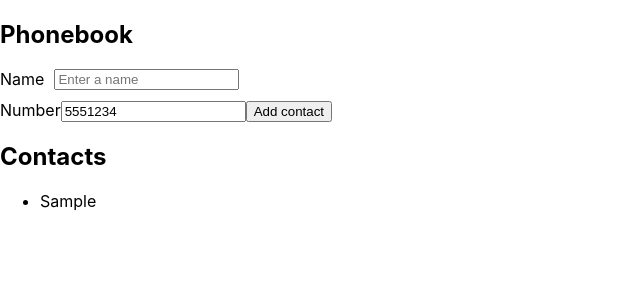
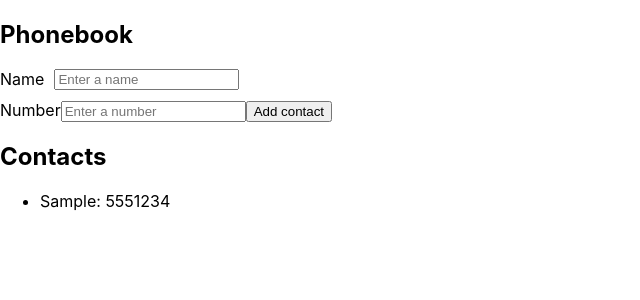
Before and after one commit to Katharinaad/goit-react-hw-02-phonebook, a React (Create React App) app: page / in a window 1280 px wide. Both pictures are taken after typing "Sample", "5551234" into the empty fields and a click on the button "Add contact". Shown: the top 300 px of the page, without its empty margins (0-640 px from the left). Built offline with nearby package versions, Linux system fonts and the light colour scheme.

Commit message:
Update App.jsx

```diff
--- a/src/components/App.jsx
+++ b/src/components/App.jsx
@@ -8,30 +8,32 @@ export class App extends Component {
     number: '',
   };
 
-  handleChange = event => {
-    this.setState({ name: event.target.value });
+  handleInputChange = ({ target: { name, value } }) => {
+    this.setState({ [name]: value });
   };
 
   handleSubmit = event => {
     event.preventDefault();
-    const { name } = this.state;
+    const { name, number } = this.state;
     console.log(`Signed up as: ${this.state.name}`);
 
     const newContact = {
       id: nanoid(),
       name,
+      number,
     };
 
     this.setState(prevState => {
       return {
         contacts: [...prevState.contacts, newContact],
         name: '',
+        number: '',
       };
     });
   };
 
   render() {
-    const { contacts, name } = this.state;
+    const { contacts, name, number } = this.state;
     return (
       <div
         style={{
@@ -53,7 +55,7 @@ export class App extends Component {
               name="name"
               pattern="^[a-zA-Zа-яА-Я]+(([' \-][a-zA-Zа-яА-Я ])?[a-zA-Zа-яА-Я]*)*$"
               value={name}
-              onChange={this.handleChange}
+              onChange={this.handleInputChange}
               title="Name may contain only letters, apostrophe, dash and spaces. For example Adrian, Jacob Mercer, Charles de Batz de Castelmore d'Artagnan."
               placeholder="Enter a name"
               required
@@ -63,6 +65,8 @@ export class App extends Component {
           <input
             type="tel"
             name="number"
+            value={number}
+            onChange={this.handleInputChange}
             pattern="\+?\d{1,4}?[ .\-\s]?\(?\d{1,3}?\)?[ .\-\s]?\d{1,4}[ .\-\s]?\d{1,4}[ .\-\s]?\d{1,9}"
             title="Phone number must be digits and can contain spaces, dashes, parentheses and can start with +"
             placeholder="Enter a number"
@@ -73,7 +77,9 @@ export class App extends Component {
         <h2>Contacts</h2>
         <ul>
           {contacts.map(contact => (
-            <li key={contact.id}>{contact.name}</li>
+            <li key={contact.id}>
+              {contact.name}: {contact.number}
+            </li>
           ))}
         </ul>
       </div>
```
